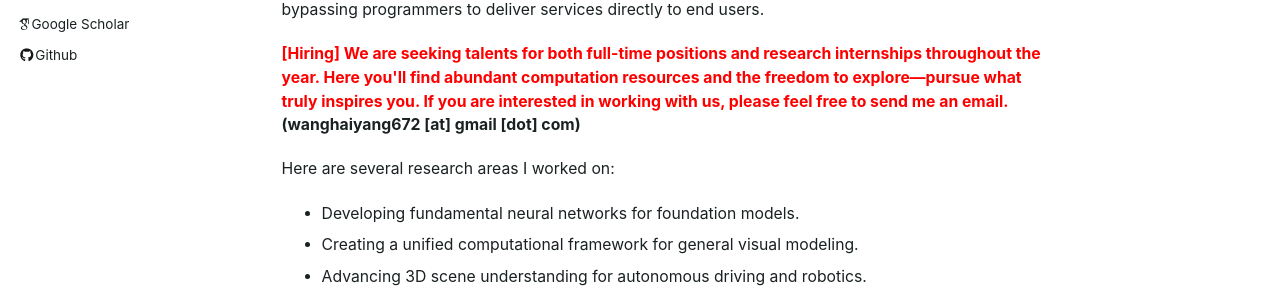
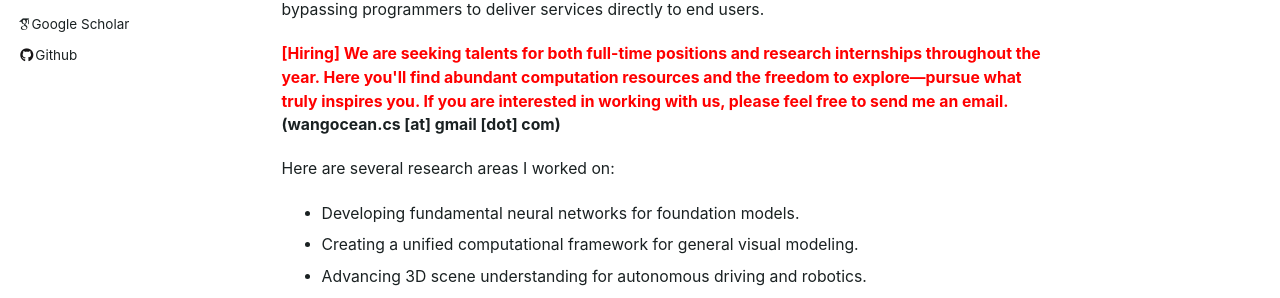
Before and after one commit to Haiyang-W/haiyang-w.github.io, a Jekyll site: the page built from _pages/about.md, in a window 1280 px wide and 900 px high. Shown: the part 439-737 px from the top of the window. Built offline with Jekyll 4.4.1, drawn with Linux system fonts in a browser that asks for light colours; some web fonts are replaced; comment, search, counter and statistics services are not loaded.

Commit message:
update email

```diff
--- a/_pages/about.md
+++ b/_pages/about.md
@@ -14,7 +14,7 @@ My current research focus is on developing general-purpose agent systems, with a
 
 I am currently developing the CodeAgent system at Huawei Technologies Ltd, with the goal of bypassing programmers to deliver services directly to end users.
 
-**<font color="red">[Hiring] We are seeking talents for both full-time positions and research internships throughout the year. Here you'll find abundant computation resources and the freedom to explore—pursue what truly inspires you. If you are interested in working with us, please feel free to send me an email.</font> (wanghaiyang672 [at] gmail [dot] com)**
+**<font color="red">[Hiring] We are seeking talents for both full-time positions and research internships throughout the year. Here you'll find abundant computation resources and the freedom to explore—pursue what truly inspires you. If you are interested in working with us, please feel free to send me an email.</font> (wangocean.cs [at] gmail [dot] com)**
 
 Here are several research areas I worked on:
 * Developing fundamental neural networks for foundation models.
```
